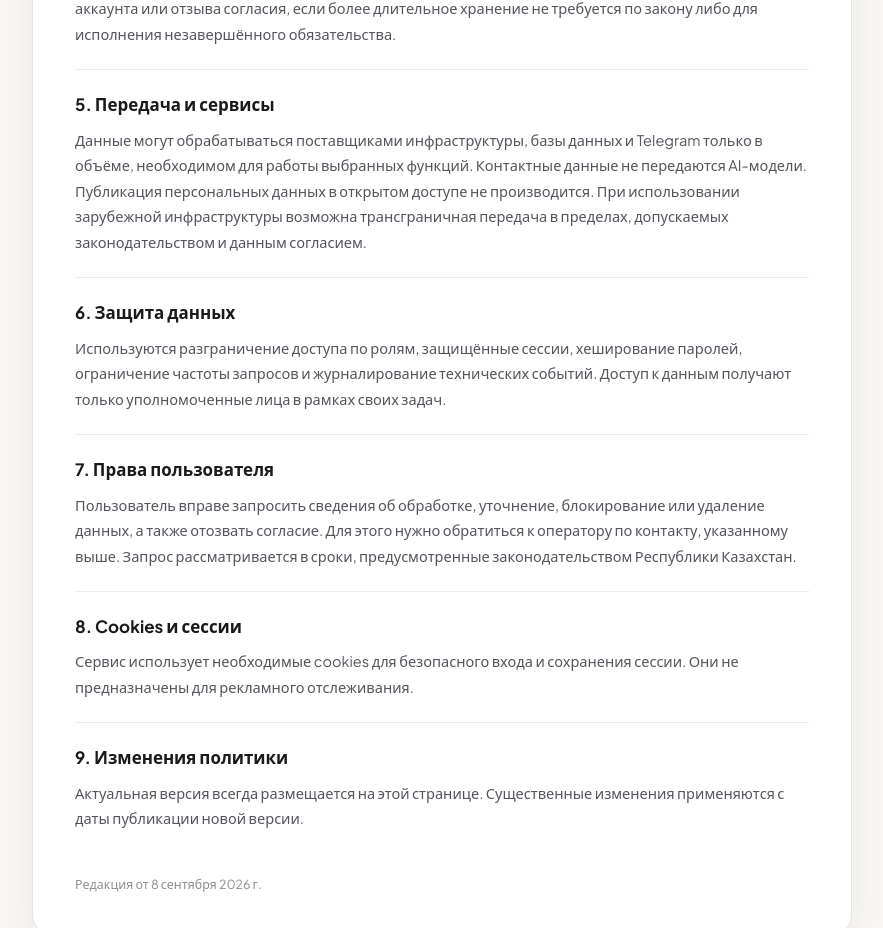
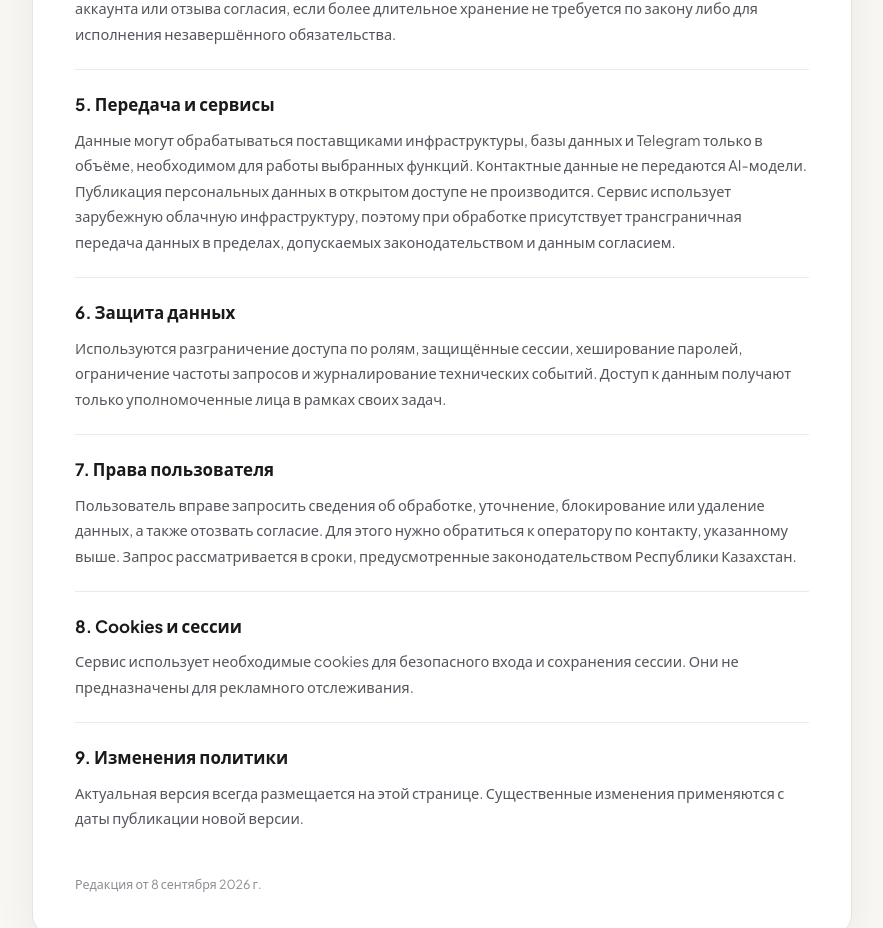
Before and after one commit to asanchoo/booking-app, a React (Vite) app in the folder client/: page /privacy in a window 1280 px wide. Shown: the part 1020-1948 px from the top of the page, without its empty margins (198-1081 px from the left). Built offline with nearby package versions, Linux system fonts and the light colour scheme; no server answers.

Commit message:
Clarify cross-border data processing

```diff
--- a/client/src/pages/LegalPage.jsx
+++ b/client/src/pages/LegalPage.jsx
@@ -21,7 +21,7 @@ function PrivacyPolicy() {
     <section><h2>2. Какие данные обрабатываются</h2><p>Имя, номер телефона, сведения о записи и её изменениях, данные аккаунта в защищённом виде, идентификатор Telegram при подключении уведомлений, оценки и тексты отзывов. Также могут обрабатываться технические данные запросов, необходимые для безопасности и стабильной работы сервиса.</p></section>
     <section><h2>3. Цели обработки</h2><p>Оформление и сопровождение записей, предоставление личного кабинета, отправка уведомлений, подтверждение визита, сбор отзывов, предотвращение злоупотреблений, поддержка пользователей и улучшение качества обслуживания.</p></section>
     <section><h2>4. Согласие и срок обработки</h2><p>Согласие даётся явной отметкой в форме. Оно действует до достижения указанных целей, удаления аккаунта или отзыва согласия, если более длительное хранение не требуется по закону либо для исполнения незавершённого обязательства.</p></section>
-    <section><h2>5. Передача и сервисы</h2><p>Данные могут обрабатываться поставщиками инфраструктуры, базы данных и Telegram только в объёме, необходимом для работы выбранных функций. Контактные данные не передаются AI-модели. Публикация персональных данных в открытом доступе не производится. При использовании зарубежной инфраструктуры возможна трансграничная передача в пределах, допускаемых законодательством и данным согласием.</p></section>
+    <section><h2>5. Передача и сервисы</h2><p>Данные могут обрабатываться поставщиками инфраструктуры, базы данных и Telegram только в объёме, необходимом для работы выбранных функций. Контактные данные не передаются AI-модели. Публикация персональных данных в открытом доступе не производится. Сервис использует зарубежную облачную инфраструктуру, поэтому при обработке присутствует трансграничная передача данных в пределах, допускаемых законодательством и данным согласием.</p></section>
     <section><h2>6. Защита данных</h2><p>Используются разграничение доступа по ролям, защищённые сессии, хеширование паролей, ограничение частоты запросов и журналирование технических событий. Доступ к данным получают только уполномоченные лица в рамках своих задач.</p></section>
     <section><h2>7. Права пользователя</h2><p>Пользователь вправе запросить сведения об обработке, уточнение, блокирование или удаление данных, а также отозвать согласие. Для этого нужно обратиться к оператору по контакту, указанному выше. Запрос рассматривается в сроки, предусмотренные законодательством Республики Казахстан.</p></section>
     <section><h2>8. Cookies и сессии</h2><p>Сервис использует необходимые cookies для безопасного входа и сохранения сессии. Они не предназначены для рекламного отслеживания.</p></section>
```
